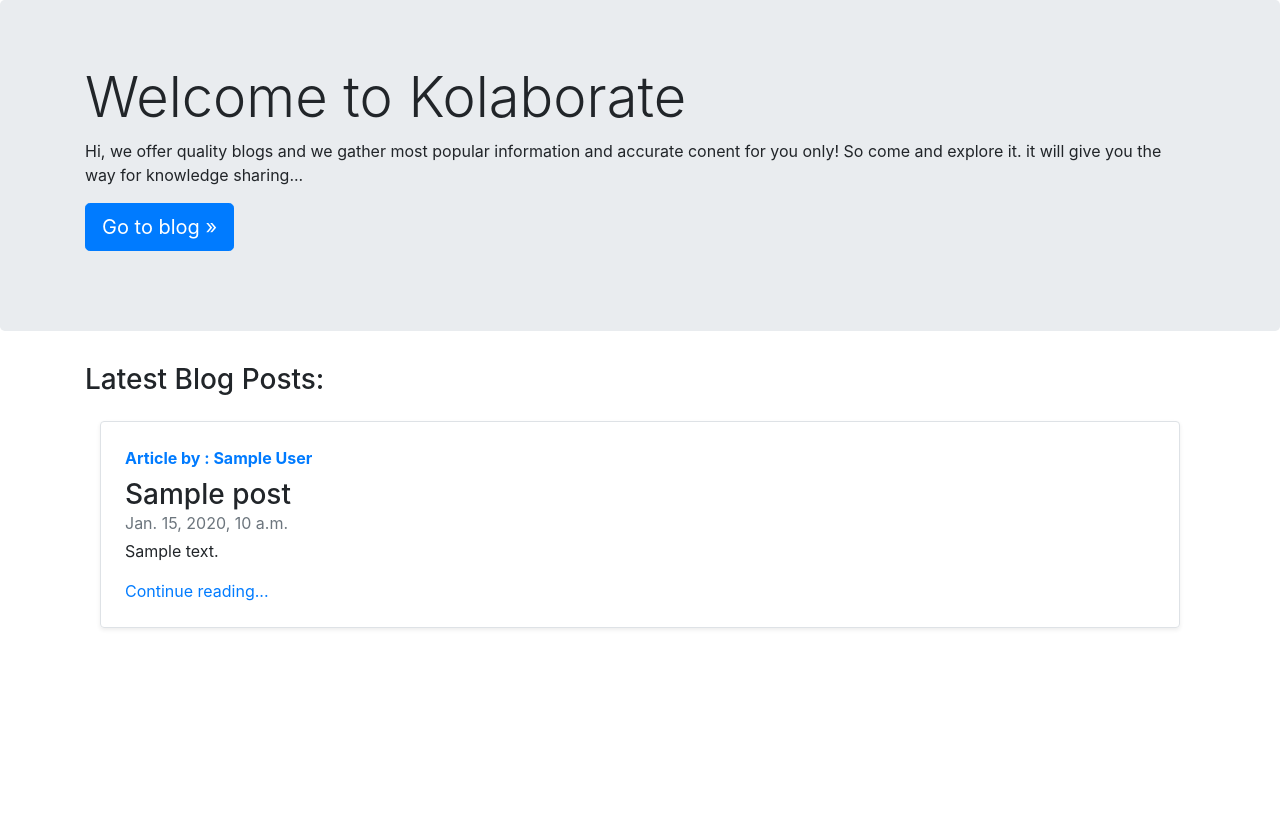
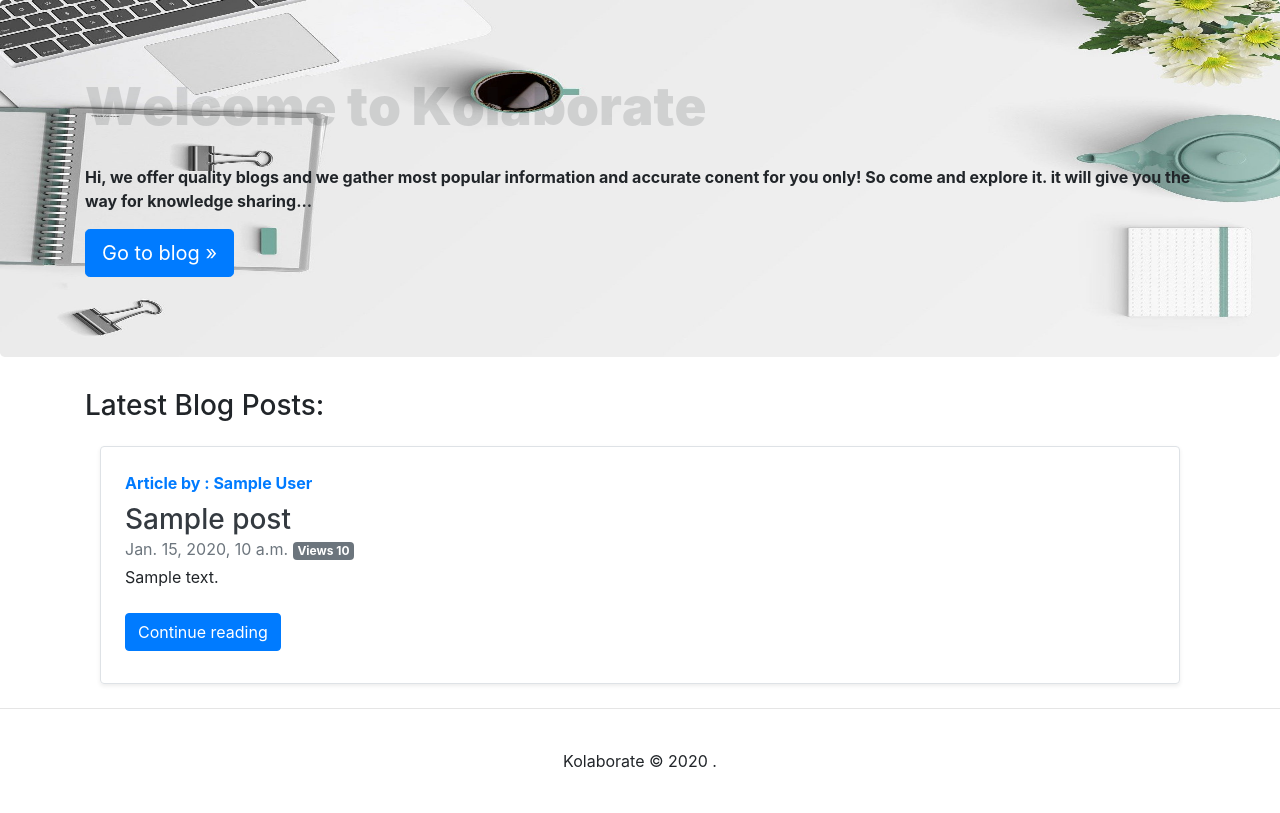
Before and after one commit to Coderode/Blogger, a Django app: template templates/home/home.html in a window 1280 px wide. Shown: the part 56-869 px from the top of the page. Before the commit the page ends 685 px from the top, so only its background shows below. Run offline with Django 3.2, Linux system fonts and the light colour scheme; the template is opened without the code that fills it: most values are stand-ins (such as "Sample title", 1, 10 or a date in 2020); some libraries are stand-ins or nearby versions.

Commit message:
added tinyMCE editor and about page design, home page design

```diff
--- a/blog/models.py
+++ b/blog/models.py
@@ -9,6 +9,7 @@
     content = models.TextField()
     author = models.CharField(max_length=50)
     slug = models.CharField(max_length=150)
+    views = models.IntegerField(default=0)
     timeStamp = models.DateTimeField(blank=True)
 
     def __str__(self):
--- a/blog/views.py
+++ b/blog/views.py
@@ -13,6 +13,10 @@
 
 def blogPost(request,slug):
     post = Post.objects.filter(slug=slug).first()
+    #whenever user comes to the post view will increase by one
+    post.views=post.views+1
+    post.save()
+
     if post is None:
         return HttpResponse('<h2>404 Page Not Found!</h2>')
     comments = BlogComment.objects.filter(post=post, parent=None)
--- a/templates/base.html
+++ b/templates/base.html
@@ -9,8 +9,13 @@
     <!-- Bootstrap CSS -->
     <link rel="stylesheet" href="https://stackpath.bootstrapcdn.com/bootstrap/4.5.0/css/bootstrap.min.css"
         integrity="sha384-9aIt2nRpC12Uk9gS9baDl411NQApFmC26EwAOH8WgZl5MYYxFfc+NcPb1dKGj7Sk" crossorigin="anonymous">
+    <script src="https://cdnjs.cloudflare.com/ajax/libs/animejs/2.0.2/anime.min.js"></script>
 
     <title>{% block title %}{% endblock title %}</title>
+    <style>
+        {% block css %}{% endblock css %}
+    </style>
+
 </head>
 
 <body>
@@ -168,6 +173,15 @@
     </form>
 
     {% block body %}{% endblock body %}
+    <hr>
+    <footer class="footer bg-grey py-4">
+        <p style="text-align:center;">Kolaborate 	&copy;
+            <script type = "text/javascript">
+                var dt = new Date();
+                document.write(dt.getFullYear() );
+            </script>
+        .</p>
+    </footer>
     <!-- Optional JavaScript -->
     <!-- jQuery first, then Popper.js, then Bootstrap JS -->
     <script src="https://code.jquery.com/jquery-3.5.1.slim.min.js"
--- a/templates/blog/blogHome.html
+++ b/templates/blog/blogHome.html
@@ -12,8 +12,10 @@
                     <strong class="d-inline-block mb-2 text-primary">Article by {{post.author}}</strong>
                     <h3 class="mb-0"><a class="text-dark" href="/blog/{{post.slug}}">{{post.title}}</a></h3>
 
-                    <div class="mb-1 text-muted">{{post.timeStamp}}</div>
-                    <p class="card-text mb-auto"><div class="preview">{{post.content|safe | truncatechars:300 }}</div></p>
+                    <div class="mb-1 text-muted">{{post.timeStamp}}
+                        <span class="badge badge-secondary">Views {{post.views}}</span>
+                    </div>
+                    <p class="card-text mb-auto"><div class="preview">{{post.content|safe | truncatechars:200 }}</div></p>
                     <div class="my-2">
                         <a href="/blog/{{post.slug}}" role="button" class="btn btn-primary">Continue reading</a>
                     </div>
--- a/templates/home/home.html
+++ b/templates/home/home.html
@@ -1,14 +1,47 @@
 {% extends 'base.html' %}
 {% block title %}Home | Kolaborate{% endblock title %}
 {% block homeActive %} active {% endblock homeActive %}
+
+{% block css %}
+    .jumbotron{
+        background:url('/static/images/homeJumbotron.jpg');
+        background-size: 100% 100%;
+    }
+
+    .ml6 {
+        position: relative;
+        font-weight: 900;
+        font-size: 3.3em;
+    }
+
+    .ml6 .text-wrapper {
+        position: relative;
+        display: inline-block;
+        padding-top: 0.2em;
+        padding-right: 0.05em;
+        padding-bottom: 0.1em;
+        overflow: hidden;
+    }
+
+    .ml6 .letter {
+        display: inline-block;
+        line-height: 1em;
+    }
+{% endblock css %}
 
 {% block body %}
 <div class="container-fluid mx-0 px-0">
     <div class="jumbotron">
         <div class="container">
-            <h4 class="display-4">Welcome to Kolaborate</h4>
-            <p>Hi, we offer quality blogs and we gather most popular information and accurate conent for you only! So
-                come and explore it. it will give you the way for knowledge sharing...</p>
+            <strong>
+            <h4 class="ml6">
+                <span class="text-wrapper">
+                    <span class="letters">Welcome to Kolaborate</span>
+                </span>
+            </h4>
+            </strong>
+            <strong><p>Hi, we offer quality blogs and we gather most popular information and accurate conent for you only! So
+                come and explore it. it will give you the way for knowledge sharing...</p></strong>
             <p><a class="btn btn-primary btn-lg" href="/blog" role="button">Go to blog »</a></p>
         </div>
     </div>
@@ -21,10 +54,14 @@
                 class="row no-gutters border rounded overflow-hidden flex-md-row mb-4 shadow-sm h-md-250 position-relative">
                 <div class="col p-4 d-flex flex-column position-static">
                     <strong class="d-inline-block mb-2 text-primary">Article by : {{post.author}}</strong>
-                    <h3 class="mb-0">{{post.title}}</h3>
-                    <div class="mb-1 text-muted">{{post.timeStamp}}</div>
+                    <h3 class="mb-0"><a class="text-dark" href="/blog/{{post.slug}}">{{post.title}}</a></h3>
+                    <div class="mb-1 text-muted">{{post.timeStamp}}
+                        <span class="badge badge-secondary">Views {{post.views}}</span>
+                    </div>
                     <p class="card-text mb-auto"><div class="preview">{{post.content|safe | truncatechars:200 }}</div></p>
-                    <a href="/blog/{{post.slug}}" class="stretched-link">Continue reading...</a>
+                    <div class="my-2">
+                        <a href="/blog/{{post.slug}}" role="button" class="btn btn-primary">Continue reading</a>
+                    </div>
                 </div>
                 <div class="col-auto d-none d-lg-block">
                 </div>
@@ -41,5 +78,24 @@
     Array.from(previews).forEach((element)=>{
         element.innerHTML = element.innerText;
     });
+
+    // Wrap every letter in a span heading float
+    var textWrapper = document.querySelector('.ml6 .letters');
+    textWrapper.innerHTML = textWrapper.textContent.replace(/\S/g, "<span class='letter'>$&</span>");
+
+    anime.timeline({loop: true})
+    .add({
+        targets: '.ml6 .letter',
+        translateY: ["1.1em", 0],
+        translateZ: 0,
+        duration: 750,
+        delay: (el, i) => 50 * i
+    }).add({
+        targets: '.ml6',
+        opacity: 0,
+        duration: 1000,
+        easing: "easeOutExpo",
+        delay: 1000
+    });
 </script>
 {% endblock js %}
```
Also changed, not shown: blog/admin.py (+11 -1 lines), static/tinyInject.js (added, +36 -0 lines), templates/blog/blogPost.html (+7 -2 lines), templates/home/about.html (+8 -2 lines), templates/home/search.html (+9 -3 lines), blog/migrations/0004_post_views.py (added), db.sqlite3, static/images/aboutJumbotron.png (added), static/images/homeJumbotron.jpg (added).
